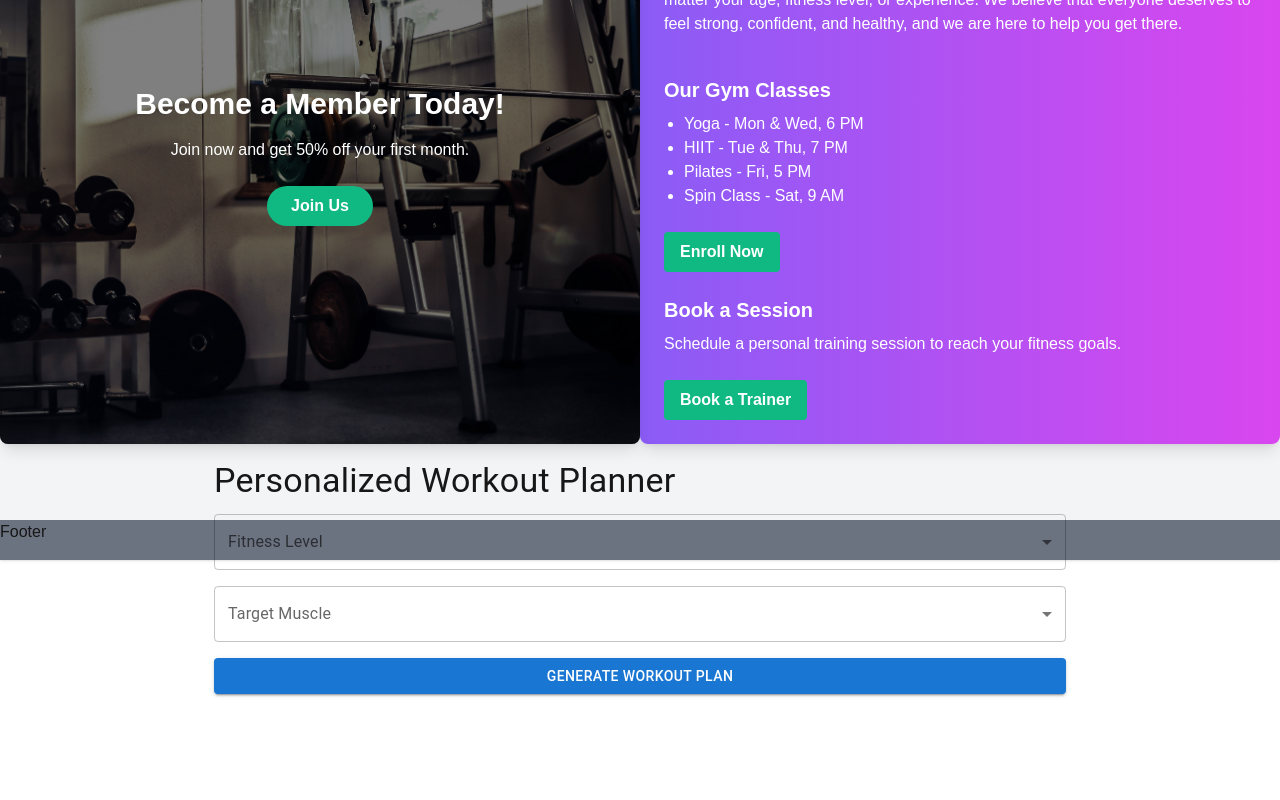
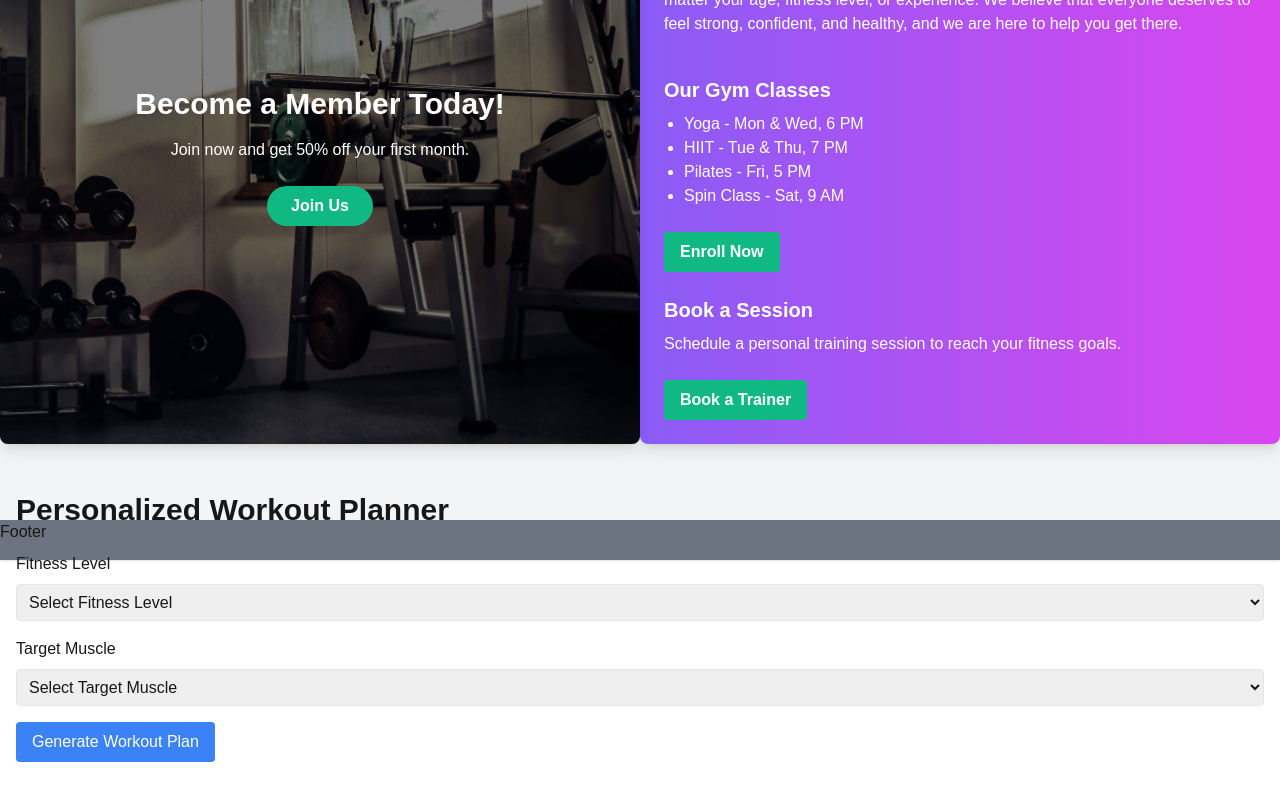
Before and after one commit to mwihoti/gymbuddy, a Next.js app: page / in a window 1280 px wide. Shown: the part 408-1208 px from the top of the page. Before the commit the page ends 1110 px from the top, so only its background shows below. Built offline with nearby package versions, Linux system fonts and the light colour scheme.

Commit message:
workout planner

```diff
--- a/src/app/api/exercises/route.ts
+++ b/src/app/api/exercises/route.ts
@@ -6,14 +6,14 @@ const BASE_URL = 'https://api.api-ninjas.com/v1/exercises';
 export async function GET(request: Request) {
     const { searchParams } = new URL(request.url);
     const muscle = searchParams.get('muscle');
-    const difficulty = searchParams.get('difficulty');
 
-    if (!muscle || !difficulty) {
+
+    if (!muscle) {
         return NextResponse.json({ error: 'Missing required parameters'}, { status: 400 });
     }
 
     try {
-        const response = await fetch(`${BASE_URL}?muscle=${muscle}&difficulty=${difficulty}`, {
+        const response = await fetch(`${BASE_URL}?muscle=${muscle}`, {
             headers: {
                 'X-Api-Key': API_KEY || '',
                 'Content-Type': 'application/json'
--- /dev/null
+++ b/src/app/api/workout-plans/route.ts
@@ -0,0 +1,77 @@
+import { NextResponse } from 'next/server';
+import { prisma } from '@/lib/database';
+import jwt from 'jsonwebtoken';
+
+// Helper function to verify JWT
+const verifyToken = (token: string): { userId: number } | null => {
+  try {
+    return jwt.verify(token, process.env.JWT_SECRET!) as { userId: number };
+  } catch (error) {
+    return null;
+  }
+};
+
+export async function POST(request: Request) {
+  // Get the token from the Authorization header
+  const authHeader = request.headers.get('Authorization');
+  if (!authHeader || !authHeader.startsWith('Bearer ')) {
+    return NextResponse.json({ error: 'Unauthorized' }, { status: 401 });
+  }
+
+  const token = authHeader.split(' ')[1];
+  const decoded = verifyToken(token);
+
+  if (!decoded) {
+    return NextResponse.json({ error: 'Invalid token' }, { status: 401 });
+  }
+
+  const { name, exercises } = await request.json();
+
+  try {
+    const workoutPlan = await prisma.workoutPlan.create({
+      data: {
+        name,
+        userId: decoded.userId,
+        exercises: {
+          create: exercises.map((exercise: any) => ({
+            name: exercise.name,
+            type: exercise.type,
+            muscle: exercise.muscle,
+            difficulty: exercise.difficulty,
+            instructions: exercise.instructions,
+          })),
+        },
+      },
+    });
+    return NextResponse.json(workoutPlan);
+  } catch (error) {
+    console.error('Error saving workout plan:', error);
+    return NextResponse.json({ error: 'Failed to save workout plan' }, { status: 500 });
+  }
+}
+
+export async function GET(request: Request) {
+  // Get the token from the Authorization header
+  const authHeader = request.headers.get('Authorization');
+  if (!authHeader || !authHeader.startsWith('Bearer ')) {
+    return NextResponse.json({ error: 'Unauthorized' }, { status: 401 });
+  }
+
+  const token = authHeader.split(' ')[1];
+  const decoded = verifyToken(token);
+
+  if (!decoded) {
+    return NextResponse.json({ error: 'Invalid token' }, { status: 401 });
+  }
+
+  try {
+    const workoutPlans = await prisma.workoutPlan.findMany({
+      where: { userId: decoded.userId },
+      include: { exercises: true },
+    });
+    return NextResponse.json(workoutPlans);
+  } catch (error) {
+    console.error('Error fetching workout plans:', error);
+    return NextResponse.json({ error: 'Failed to fetch workout plans' }, { status: 500 });
+  }
+}
--- a/src/components/WorkoutPlanner.tsx
+++ b/src/components/WorkoutPlanner.tsx
@@ -1,22 +1,10 @@
 'use client'
-import React, { useState } from 'react';
-import {
-    Container,
-    Typography,
-    Select,
-    MenuItem,
-    Button,
-    Card,
-    CardContent,
-    CardMedia,
-    Grid,
-    FormControl,
-    InputLabel,
-    Box,
-    CircularProgress,
-    Alert
-  } from '@mui/material';
+import React, { useState, useEffect } from 'react';
+import { useSession } from 'next-auth/react';
 
+const WorkoutPlanner = () => {
+    const [fitnessLevel, setFitnessLevel] = useState('');
+    const [targetMuscle, setTargetMuscle] = useState('');
     interface Exercise {
       name: string;
       type: string;
@@ -25,120 +13,191 @@ import {
       instructions: string;
     }
 
-  const WorkoutPlanner = () => {
-    const [fitnessLevel, setFitnessLevel] = useState('');
-    const [targetMuscle, setTargetMuscle] = useState('');
     const [exercises, setExercises] = useState<Exercise[]>([]);
     const [isLoading, setIsLoading] = useState(false);
-    const [error, setError ] = useState('');
+    const [error, setError] = useState('');
+    const [workoutPlans, setWorkoutPlans] = useState([]);
+    const [planName, setPlanName] = useState('');
 
-    const fetchExercises = async (muscle: string, difficulty: string) => {
-        const response = await fetch(`/api/exercises?muscle=${muscle}&difficulty=${difficulty}`);
+    useEffect(() => {
+      const token = localStorage.getItem('token');
+      if (token) {
+        fetchWorkoutPlans(token);
+      }
+    }, []);
 
+    const fetchExercises = async (muscle: String) => {
+      const response = await fetch(`/api/exercises?muscle=${muscle}`);
       if (!response.ok) {
-            throw new Error('Failed to fetch exercises');
+        const errorData = await response.json();
+        throw new Error(errorData.error || 'Failed to fetch exercises');
       }
       return response.json();
     };
 
     const handleSubmit = async (e: React.FormEvent<HTMLFormElement>) => {
       e.preventDefault();
+      if ( !targetMuscle) {
+        setError('Please select both fitness level and target muscle.');
+        return;
+      }
       setIsLoading(true);
       setError('');
-
       try {
-            const fetchedExercises = await fetchExercises(targetMuscle, fitnessLevel);
+        const fetchedExercises = await fetchExercises(targetMuscle);
         setExercises(fetchedExercises);
-
+        if (fetchedExercises.length === 0) {
+          setError('No exercises found for the selected criteria. Try different options.');
+        }
       } catch (error) {
         console.error('Error fetching exercises:', error);
+        if (error instanceof Error) {
+          setError(error.message || 'Failed to fetch exercises. Please try again.');
+        } else {
           setError('Failed to fetch exercises. Please try again.');
+        }
       } finally {
         setIsLoading(false);
       }
     };
 
+    const saveWorkoutPlan = async () => {
+      if (!planName) {
+        setError('Please enter a name for your workout plan.');
+        return;
+      }
+      const token = localStorage.getItem('token');
+      if (!token) {
+        setError('You must be logged in to save a workout plan.');
+        return;
+      }
+      try {
+        const response = await fetch('/api/workout-plans', {
+          method: 'POST',
+          headers: {
+            'Content-Type': 'application/json',
+            'Authorization': `Bearer ${token}`
+          },
+          body: JSON.stringify({ name: planName, exercises }),
+        });
+        if (!response.ok) {
+          throw new Error('Failed to save workout plan');
+        }
+        setPlanName('');
+        setExercises([]);
+        fetchWorkoutPlans(token);
+      } catch (error) {
+        setError('Failed to save workout plan. Please try again.');
+      }
+    };
+
+    const fetchWorkoutPlans = async (token: string) => {
+      try {
+        const response = await fetch('/api/workout-plans', {
+          headers: {
+            'Authorization': `Bearer ${token}`
+          }
+        });
+        if (!response.ok) {
+          throw new Error('Failed to fetch workout plans');
+        }
+        const data = await response.json();
+        setWorkoutPlans(data);
+      } catch (error) {
+        console.error('Error fetching workout plans:', error);
+      }
+    };
   return (
-        <Container maxWidth="md">
-      <Typography variant="h4" component="h1" gutterBottom>
-        Personalized Workout Planner
-      </Typography>
-      <Box component="form" onSubmit={handleSubmit} sx={{ mb: 4 }}>
-        <FormControl fullWidth sx={{ mb: 2 }}>
-          <InputLabel id="fitness-level-label">Fitness Level</InputLabel>
-          <Select
-            labelId="fitness-level-label"
-            value={fitnessLevel}
-            label="Fitness Level"
-            onChange={(e) => setFitnessLevel(e.target.value)}
+    <div className="container mx-auto px-4 py-8">
+      <h1 className="text-3xl font-bold mb-6">Personalized Workout Planner</h1>
+      <form onSubmit={handleSubmit} className="mb-8">
+        <div className="mb-4">
+          <label htmlFor="fitnessLevel" className="block mb-2">Fitness Level</label>
+          <select
+            id="fitnessLevel"
+
+            className="w-full p-2 border rounded"
           >
-            <MenuItem value="beginner">Beginner</MenuItem>
-            <MenuItem value="intermediate">Intermediate</MenuItem>
-            <MenuItem value="advanced">Advanced</MenuItem>
-          </Select>
-        </FormControl>
-        <FormControl fullWidth sx={{ mb: 2 }}>
-          <InputLabel id="target-muscle-label">Target Muscle</InputLabel>
-          <Select
-            labelId="target-muscle-label"
+            <option value="">Select Fitness Level</option>
+            <option value="beginner">Beginner</option>
+            <option value="intermediate">Intermediate</option>
+            <option value="advanced">Advanced</option>
+          </select>
+        </div>
+        <div className="mb-4">
+          <label htmlFor="targetMuscle" className="block mb-2">Target Muscle</label>
+          <select
+            id="targetMuscle"
             value={targetMuscle}
-            label="Target Muscle"
             onChange={(e) => setTargetMuscle(e.target.value)}
+            className="w-full p-2 border rounded"
           >
-            <MenuItem value="chest">Chest</MenuItem>
-            <MenuItem value="back">Back</MenuItem>
-            <MenuItem value="legs">Legs</MenuItem>
-            <MenuItem value="shoulders">Shoulders</MenuItem>
-            <MenuItem value="arms">Arms</MenuItem>
-            <MenuItem value="core">Core</MenuItem>
-          </Select>
-        </FormControl>
-        <Button
+            <option value="">Select Target Muscle</option>
+            <option value="chest">Chest</option>
+            <option value="back">Back</option>
+            <option value="legs">Legs</option>
+            <option value="shoulders">Shoulders</option>
+            <option value="arms">Arms</option>
+            <option value="core">Core</option>
+          </select>
+        </div>
+        <button
           type="submit"
-          variant="contained"
-          color="primary"
+          className="bg-blue-500 text-white px-4 py-2 rounded hover:bg-blue-600"
           disabled={isLoading}
-          fullWidth
         >
-          {isLoading ? <CircularProgress size={24} /> : 'Generate Workout Plan'}
-        </Button>
-      </Box>
+          {isLoading ? 'Generating...' : 'Generate Workout Plan'}
+        </button>
+      </form>
 
-      {error && <Alert severity="error" sx={{ mb: 2 }}>{error}</Alert>}
+      {error && <p className="text-red-500 mb-4">{error}</p>}
 
-      <Grid container spacing={3}>
+      {exercises.length > 0 && (
+        <div className="mb-8">
+          <h2 className="text-2xl font-bold mb-4">Generated Workout Plan</h2>
+          <input
+            type="text"
+            value={planName}
+            onChange={(e) => setPlanName(e.target.value)}
+            placeholder="Enter plan name"
+            className="w-full p-2 border rounded mb-4"
+          />
+          <button
+            onClick={saveWorkoutPlan}
+            className="bg-green-500 text-white px-4 py-2 rounded hover:bg-green-600 mb-4"
+          >
+            Save Workout Plan
+          </button>
+          <div className="grid grid-cols-1 md:grid-cols-2 lg:grid-cols-3 gap-4">
             {exercises.map((exercise, index) => (
-          <Grid item xs={12} sm={6} md={4} key={index}>
-            <Card>
-              <CardMedia
-                component="img"
-                height="140"
-                image={`/api/placeholder/400/300?text=${encodeURIComponent(exercise.name)}`}
-                alt={`${exercise.name} demonstration`}
-              />
-              <CardContent>
-                <Typography gutterBottom variant="h5" component="div">
-                  {exercise.name}
-                </Typography>
-                <Typography variant="body2" color="text.secondary">
-                  <strong>Type:</strong> {exercise.type}
-                </Typography>
-                <Typography variant="body2" color="text.secondary">
-                  <strong>Muscle:</strong> {exercise.muscle}
-                </Typography>
-                <Typography variant="body2" color="text.secondary">
-                  <strong>Difficulty:</strong> {exercise.difficulty}
-                </Typography>
-                <Typography variant="body2" color="text.secondary">
-                  <strong>Instructions:</strong> {exercise.instructions}
-                </Typography>
-              </CardContent>
-            </Card>
-          </Grid>
+              <div key={index} className="border rounded p-4">
+                <h3 className="font-bold mb-2">{exercise.name}</h3>
+                <p><strong>Type:</strong> {exercise.type}</p>
+                <p><strong>Muscle:</strong> {exercise.muscle}</p>
+                <p><strong>Difficulty:</strong> {exercise.difficulty}</p>
+                <p><strong>Instructions:</strong> {exercise.instructions}</p>
+              </div>
             ))}
-      </Grid>
-    </Container>
+          </div>
+        </div>
+      )}
+
+      {workoutPlans.length > 0 && (
+        <div>
+          <h2 className="text-2xl font-bold mb-4">Your Workout Plans</h2>
+          <div className="grid grid-cols-1 md:grid-cols-2 lg:grid-cols-3 gap-4">
+            {workoutPlans.map((plan) => (
+              <div key={plan.id} className="border rounded p-4">
+                <h3 className="font-bold mb-2">{plan.name}</h3>
+                <p>Created: {new Date(plan.createdAt).toLocaleDateString()}</p>
+                <p>Exercises: {plan.exercises.length}</p>
+              </div>
+            ))}
+          </div>
+        </div>
+      )}
+    </div>
   );
 };
 
-  export default WorkoutPlanner
+export default WorkoutPlanner;
```
Lines whose indentation alone changed are shown as unchanged.
